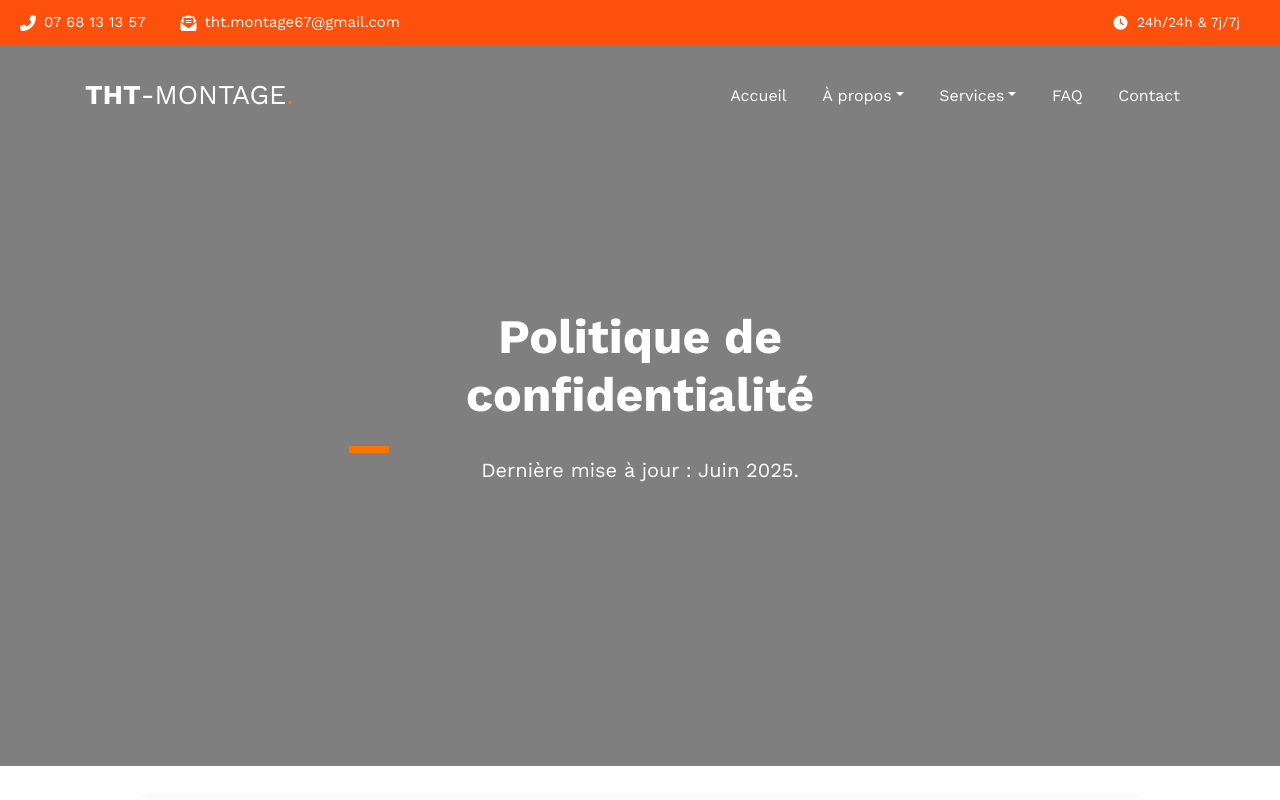
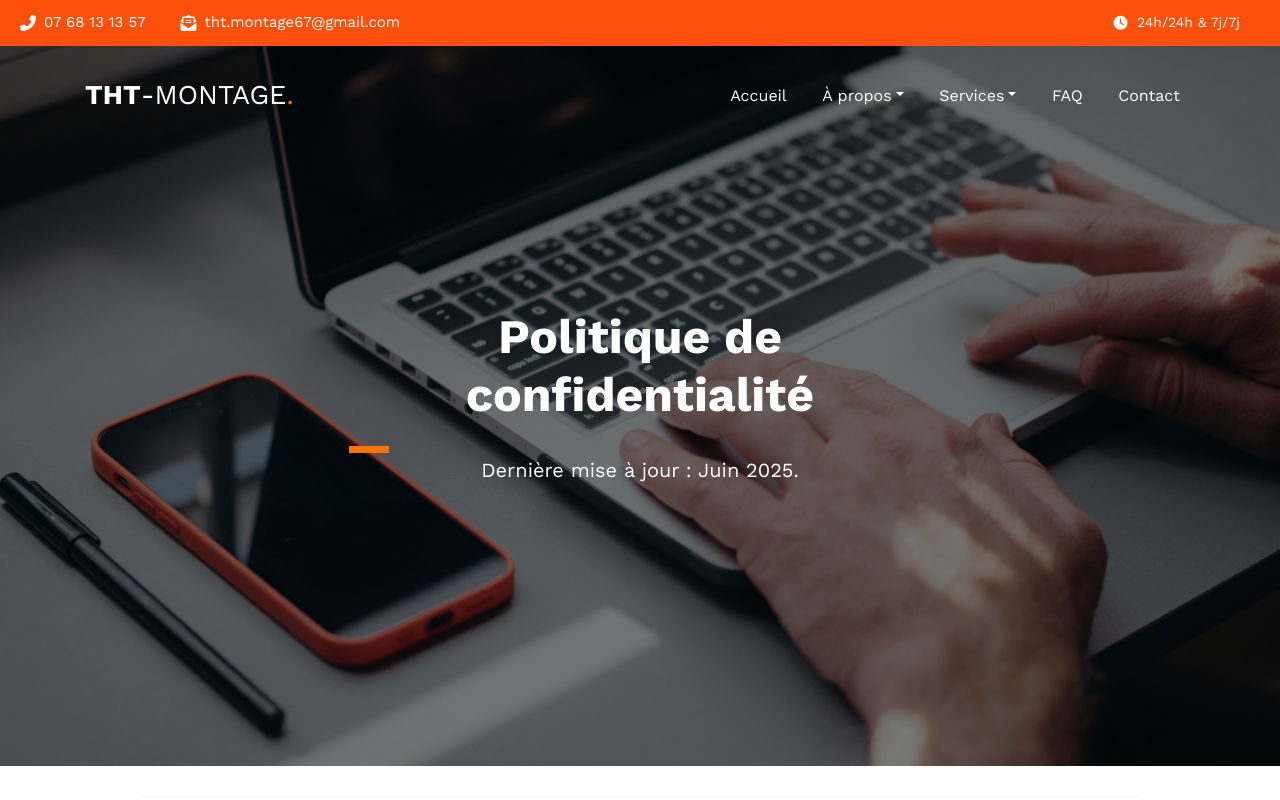
Before and after one commit to Khosbayar-sys/THT-MONTAGE, a plain HTML site: page politique-de-confidentialite.html in a window 1280 px wide. Shown: the top 800 px of the page. Drawn offline with nearby package versions, Linux system fonts and the light colour scheme; files whose address does not match are found by name.

Commit message:
sauvegarde de chamgemenent image

```diff
--- a/css/style.css
+++ b/css/style.css
@@ -2794,6 +2794,7 @@ form .btn {
   main h1 {
     margin-bottom: 1rem;
   }
+
   main h2 {
     margin-top: 2rem;
     border-bottom: 1px solid #ccc;
@@ -2806,6 +2807,7 @@ form .btn {
     color: #fb7400;
     text-decoration: none;
   }
+
   main a:hover {
     text-decoration: underline;
   }
--- a/politique-de-confidentialite.html
+++ b/politique-de-confidentialite.html
@@ -137,7 +137,7 @@
 
 
         <div class="ftco-blocks-cover-1">
-        <div class="ftco-cover-1 overlay innerpage" style="background-image: url('images/demenagement.jpg')">
+        <div class="ftco-cover-1 overlay innerpage" style="background-image: url('images/cp-6f.jpg')">
           <div class="container text-container">
             <div class="row align-items-center justify-content-center text-center" style="min-height: 100vh;">
               <div class="col-lg-12">
```
Also changed, not shown: images/cp-6f.jpg (added). Lines whose indentation alone changed are shown as unchanged.
